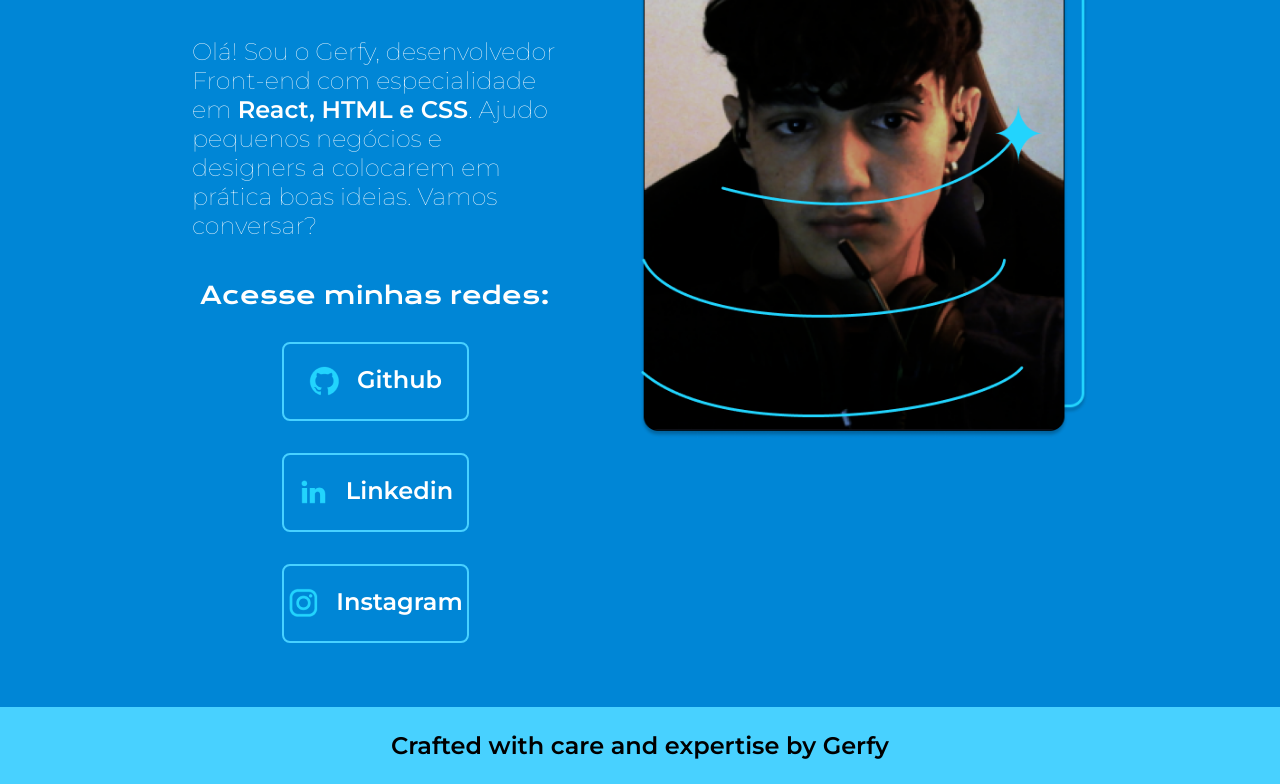
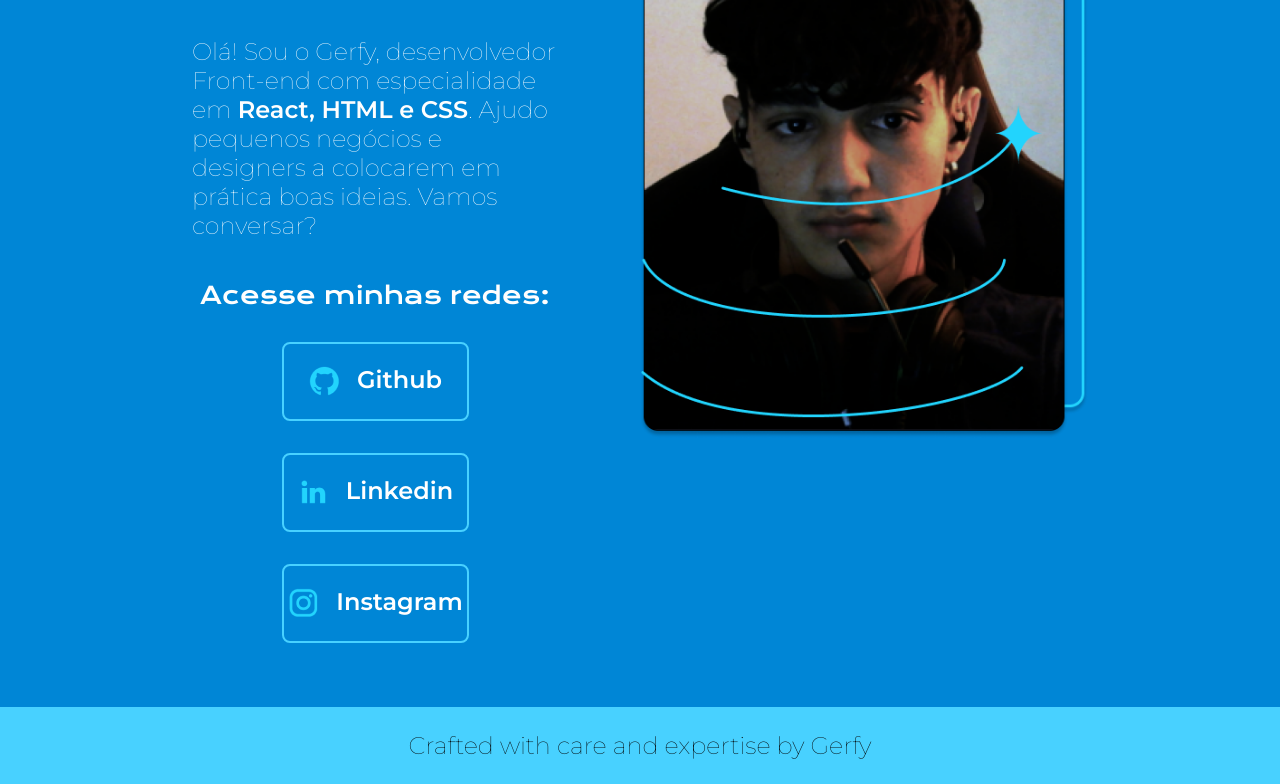
Before and after one commit to Gerfy1/portfolio, a plain HTML site: page index.html in a window 1280 px wide. Shown: the part 392-1176 px from the top of the page. Drawn offline with nearby package versions, Linux system fonts and the light colour scheme.

Commit message:
Update style.css
Alteração de fonte

```diff
--- a/Styles/style.css
+++ b/Styles/style.css
@@ -102,7 +102,7 @@ h1{
     text-align: center;
     font-family: var(--fonte-secundaria);
     font-size: 1.5rem;
-    font-weight: 550;
+    font-weight: 450;
 }
 @media (max-width: 1200px){
     .cabecalho{
```
